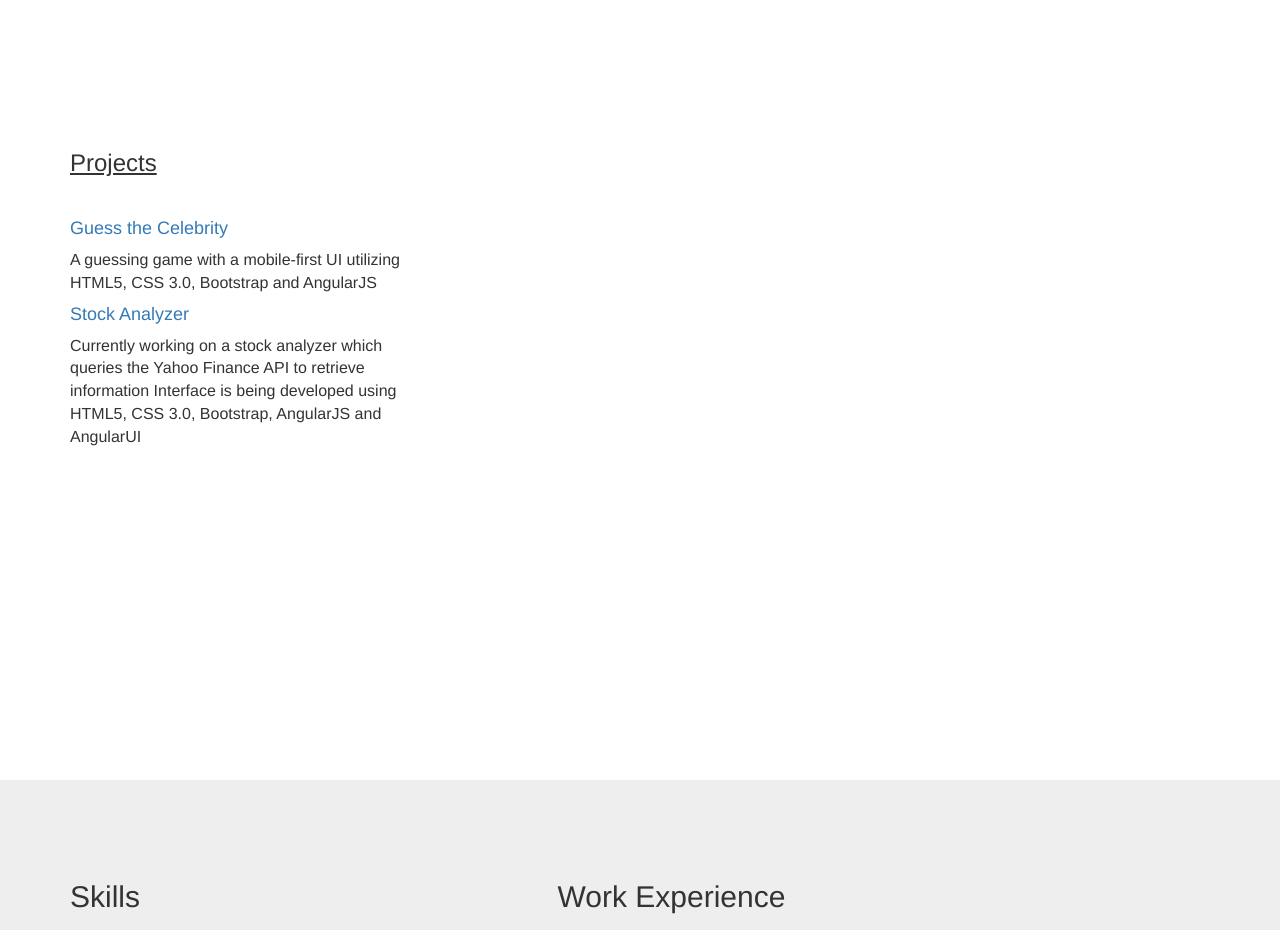
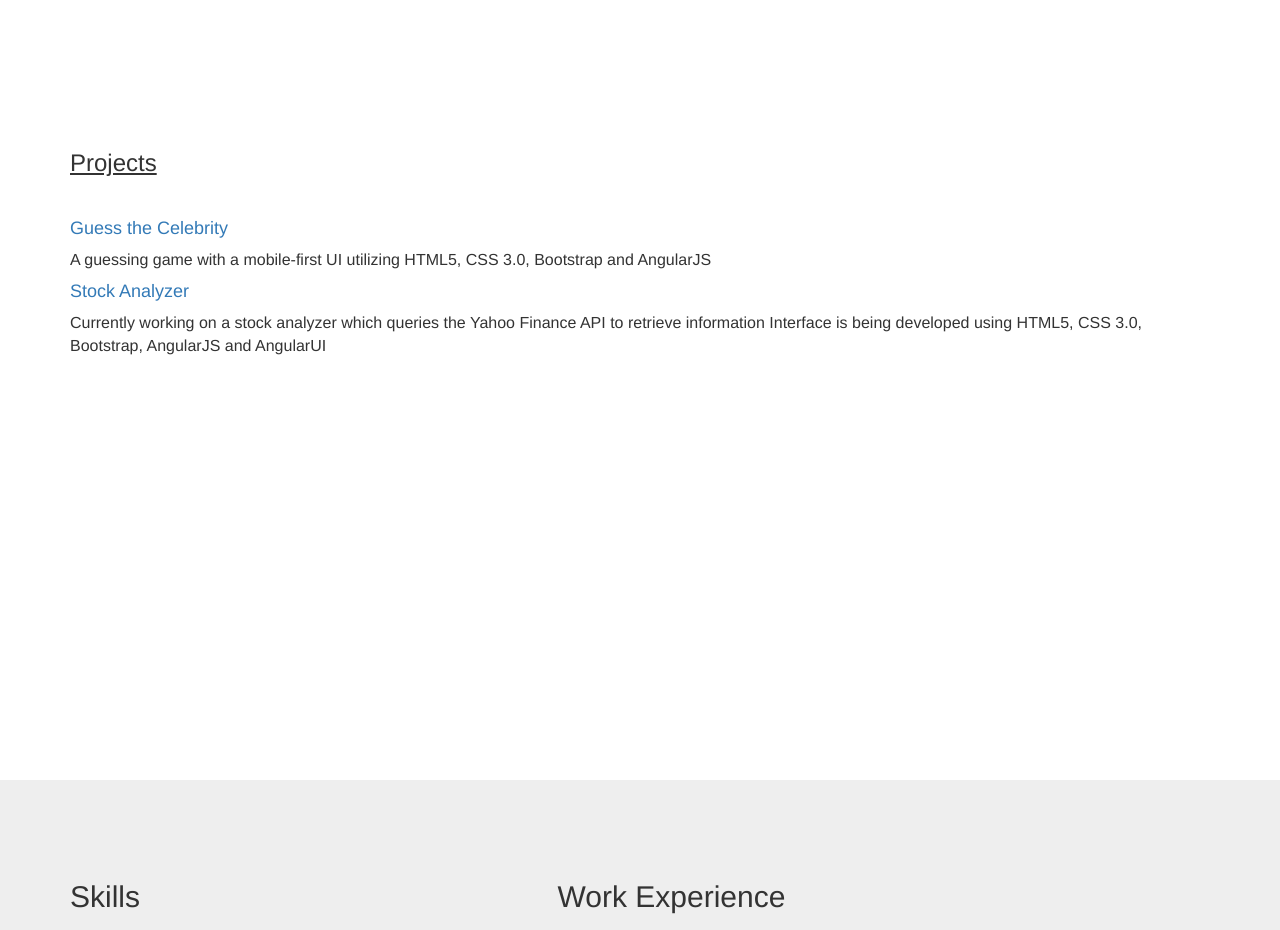
Before and after one commit to udai-singh/udai-singh.github.io, a website: page index.html in a window 1280 px wide. Shown: the part 820-1750 px from the top of the page. Drawn offline with Linux system fonts and the light colour scheme.

Commit message:
minor cosmetic changes

```diff
--- a/index.html
+++ b/index.html
@@ -135,7 +135,7 @@
     <section id="projects" class="projects-section">
       <div class="container">
         <div class="row">
-          <div class="col-lg-4 text-left">
+          <div class="col-lg-12 text-left">
             <h3><u>Projects</u></h3>
             <br>
             <h4><a href="http://udai-singh.github.io/guess-the-celebrity/" target="_blank">Guess the Celebrity</a></h4>
```
